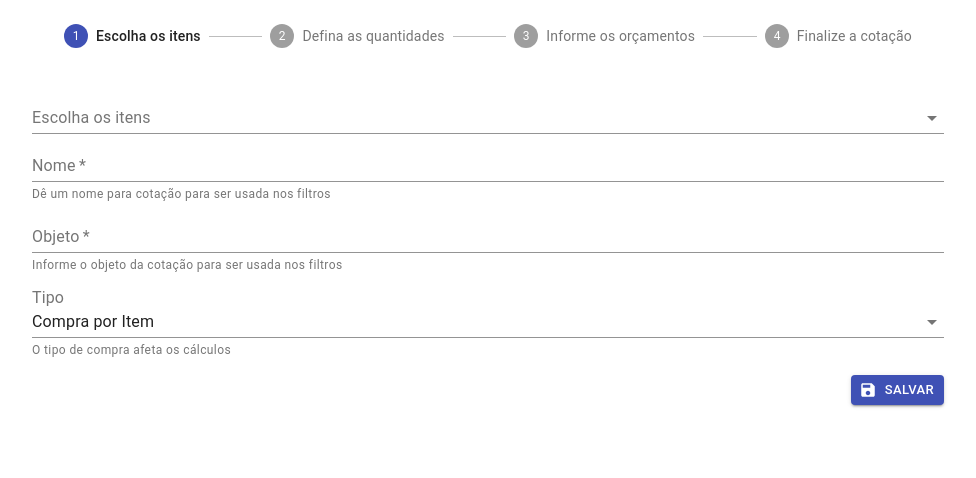
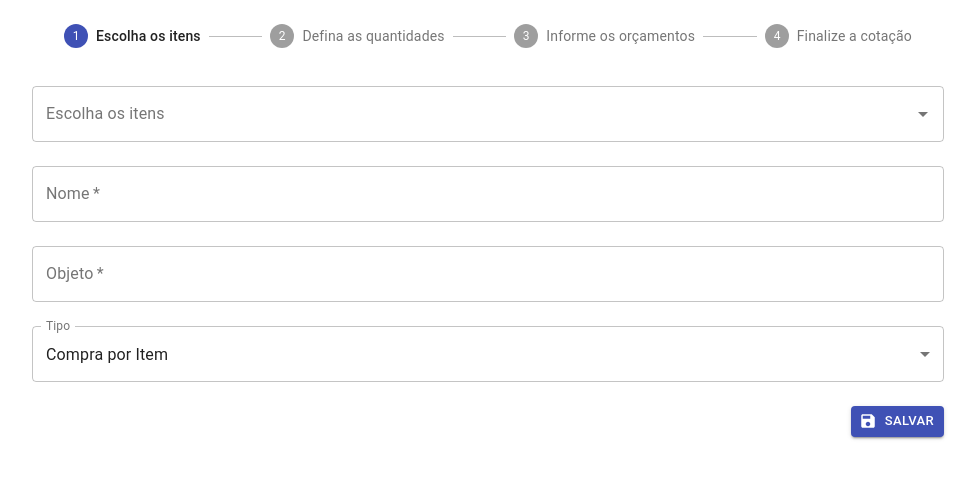
Before and after one commit to Doguinha/cotacao, a React (Create React App) app: page / in a window 1280 px wide. Shown: the top 478 px of the page, without its empty margins (152-1128 px from the left). Built offline with nearby package versions, Linux system fonts and the light colour scheme.

Commit message:
adicionando grid nos passos

```diff
--- a/src/pages/passo1/index.js
+++ b/src/pages/passo1/index.js
@@ -2,11 +2,12 @@ import React from "react";
 import { useState } from "react";
 import {
   Button,
-  FormHelperText,
   InputLabel,
   Select,
   MenuItem,
   TextField,
+  Grid,
+  FormControl,
 } from "@material-ui/core";
 import { Autocomplete } from "@material-ui/lab";
 import SaveIcon from "@material-ui/icons/Save";
@@ -43,6 +44,8 @@ export default function Passo1({ aoEnviar, dadosColetados }) {
   return (
     <>
       <form onSubmit={handleSubmit} style={{ marginTop: "1em" }}>
+        <Grid container spacing={3}>
+          <Grid item xs={12}>
             <Autocomplete
               multiple
               id="combo-box-demo"
@@ -56,11 +59,13 @@ export default function Passo1({ aoEnviar, dadosColetados }) {
                 <TextField
                   {...params}
                   label="Escolha os itens"
-              variant="standard"
+                  variant="outlined"
                 />
               )}
               onChange={handleItemSelecionado}
             />
+          </Grid>
+          <Grid item xs={12}>
             <TextField
               required
               label="Nome"
@@ -68,9 +73,11 @@ export default function Passo1({ aoEnviar, dadosColetados }) {
               fullWidth
               value={nome}
               error={false}
-          helperText="Dê um nome para cotação para ser usada nos filtros"
               onChange={handleNome}
+              variant="outlined"
             />
+          </Grid>
+          <Grid item xs={12}>
             <TextField
               required
               label="Objeto"
@@ -78,26 +85,28 @@ export default function Passo1({ aoEnviar, dadosColetados }) {
               fullWidth
               value={objeto}
               error={false}
-          helperText="Informe o objeto da cotação para ser usada nos filtros"
               onChange={handleObjeto}
+              variant="outlined"
             />
-        <div style={{ marginTop: "1em" }}>
+          </Grid>
+          <Grid item xs={12}>
+            <FormControl variant="outlined" fullWidth>
               <InputLabel id="label-tipo">Tipo</InputLabel>
               <Select
                 labelId="label-tipo"
                 value={tipo}
                 onChange={handleTipo}
-            fullWidth
+                label="Tipo"
               >
                 <MenuItem value={"CompraGlobal"}>Compra Global</MenuItem>
                 <MenuItem value={"CompraPorItem"}>Compra por Item</MenuItem>
               </Select>
-          <FormHelperText>O tipo de compra afeta os cálculos</FormHelperText>
-        </div>
-        <div
+            </FormControl>
+          </Grid>
+          <Grid
+            item
+            xs={12}
             style={{
-            width: "100%",
-            marginTop: "1em",
               display: "flex",
               justifyContent: "flex-end",
             }}
@@ -111,7 +120,8 @@ export default function Passo1({ aoEnviar, dadosColetados }) {
             >
               Salvar
             </Button>
-        </div>
+          </Grid>
+        </Grid>
       </form>
     </>
   );
--- a/src/pages/passo2/index.js
+++ b/src/pages/passo2/index.js
@@ -13,6 +13,7 @@ import {
   MenuItem,
   TextField,
   IconButton,
+  FormControl,
 } from "@material-ui/core";
 
 export default function Passo2({
@@ -26,11 +27,11 @@ export default function Passo2({
   return (
     <form>
       <TableContainer component={Paper}>
-        <Table size="small" aria-label="a dense table">
+        <Table>
           <TableHead>
             <TableRow>
               <TableCell align="center">Item</TableCell>
-              <TableCell align="center">Unidade Compra</TableCell>
+              <TableCell align="center"> Unidade Compra</TableCell>
               <TableCell align="center">Qtd.</TableCell>
               <TableCell align="center">Opções</TableCell>
             </TableRow>
@@ -38,33 +39,40 @@ export default function Passo2({
           <TableBody>
             {itensSelecionados.map((item) => (
               <TableRow key={item.id}>
-                <TableCell align="center" size="medium">
-                  {item.nome}
+                <TableCell align="center">
+                  <TextField
+                    placeholder="Dê um nome para cotação"
+                    value={item.nome}
+                    variant="outlined"
+                    disabled
+                    fullWidth
+                  />
                 </TableCell>
-                <TableCell align="center" size="small">
+                <TableCell align="center">
+                  <FormControl variant="outlined" fullWidth>
                     <Select
-                    labelId="label-tipo"
                       value={item.unidadeCompra}
-                    fullWidth
-                    onChange={(evento) => handleUnidadeCompra(evento, item.id)}
+                      onChange={(evento) =>
+                        handleUnidadeCompra(evento, item.id)
+                      }
                     >
                       <MenuItem value={"Unidade"}>Unidade</MenuItem>
                       <MenuItem value={"Pacote"}>Pacote</MenuItem>
                     </Select>
+                  </FormControl>
                 </TableCell>
-                <TableCell align="center" size="small">
+                <TableCell align="center" style={{ width: "12%" }}>
                   <TextField
                     inputProps={{ style: { textAlign: "center" } }}
-                    required
+                    placeholder="Informe a quantidade"
                     type="number"
-                    placeholder="Informe a quantidade"
                     value={item.quantidade}
                     error={false}
-                    helperText=""
+                    variant="outlined"
                     onChange={(evento) => handleQuantidade(evento, item.id)}
                   />
                 </TableCell>
-                <TableCell align="center">
+                <TableCell align="center" style={{ width: "12%" }}>
                   <IconButton
                     aria-label="delete"
                     color="secondary"
--- a/src/pages/passo3/index.js
+++ b/src/pages/passo3/index.js
@@ -8,6 +8,7 @@ import {
   PlusOne as PlusOneIcon,
   Delete as DeleteIcon,
 } from "@material-ui/icons";
+import React from "react";
 export default function Passo3({
   orcamentos,
   proximoPasso,
@@ -27,25 +28,6 @@ export default function Passo3({
       margin: theme.spacing(2),
       border: "1px solid #eeeeee",
     },
-    fieldset: {
-      border: "1px solid",
-      padding: "0 1.4em 1.4em 1.4em !important",
-      margin: "0 0 1.5em 0 !important",
-      boxShadow: "0px 0px 0px 0px #000",
-      display: "flex",
-      justifyContent: "center",
-      width: "100%",
-    },
-    legend: {
-      display: "block",
-      maxWidth: "100%",
-      padding: 0,
-      marginBottom: ".5rem",
-      fontSize: "1.5rem",
-      lineHeight: "inherit",
-      color: "inherit",
-      whiteSpace: "normal",
-    },
   }));
   const classes = useStyles();
   return (
@@ -55,7 +37,6 @@ export default function Passo3({
           <Grid container spacing={3}>
             <Grid item xs={6}>
               <Autocomplete
-                id="combo-box-demo"
                 fullWidth
                 options={fornecedores}
                 value={orcamento.fornecedor}
@@ -70,7 +51,7 @@ export default function Passo3({
                   <TextField
                     {...params}
                     label="Escolha o fornecedor"
-                    variant="standard"
+                    variant="outlined"
                   />
                 )}
                 onChange={(evento, novosValores) =>
@@ -88,6 +69,7 @@ export default function Passo3({
                 value={orcamento.dataOrcamento}
                 helperText=""
                 onChange={(evento) => handleDataOrcamento(evento, orcamento.id)}
+                variant="outlined"
               />
             </Grid>
             <Grid item xs={3}>
@@ -100,10 +82,11 @@ export default function Passo3({
                 value={orcamento.dataValidade}
                 helperText=""
                 onChange={(evento) => handleDataValidade(evento, orcamento.id)}
+                variant="outlined"
               />
             </Grid>
-            {orcamento.itens.map((itemOrcamento) => (
-              <>
+            {orcamento.itens.map((itemOrcamento, indice) => (
+              <React.Fragment key={indice}>
                 <Grid item xs={8}>
                   <TextField
                     required
@@ -111,6 +94,7 @@ export default function Passo3({
                     fullWidth
                     defaultValue={itemOrcamento.nome}
                     disabled
+                    variant="outlined"
                   />
                 </Grid>
                 <Grid item xs={3}>
@@ -128,6 +112,7 @@ export default function Passo3({
                         itemOrcamento.id
                       )
                     }
+                    variant="outlined"
                   />
                 </Grid>
                 <Grid item xs={1}>
@@ -141,7 +126,7 @@ export default function Passo3({
                     <DeleteIcon />
                   </IconButton>
                 </Grid>
-              </>
+              </React.Fragment>
             ))}
           </Grid>
         </Paper>
```
Lines whose indentation alone changed are shown as unchanged.
